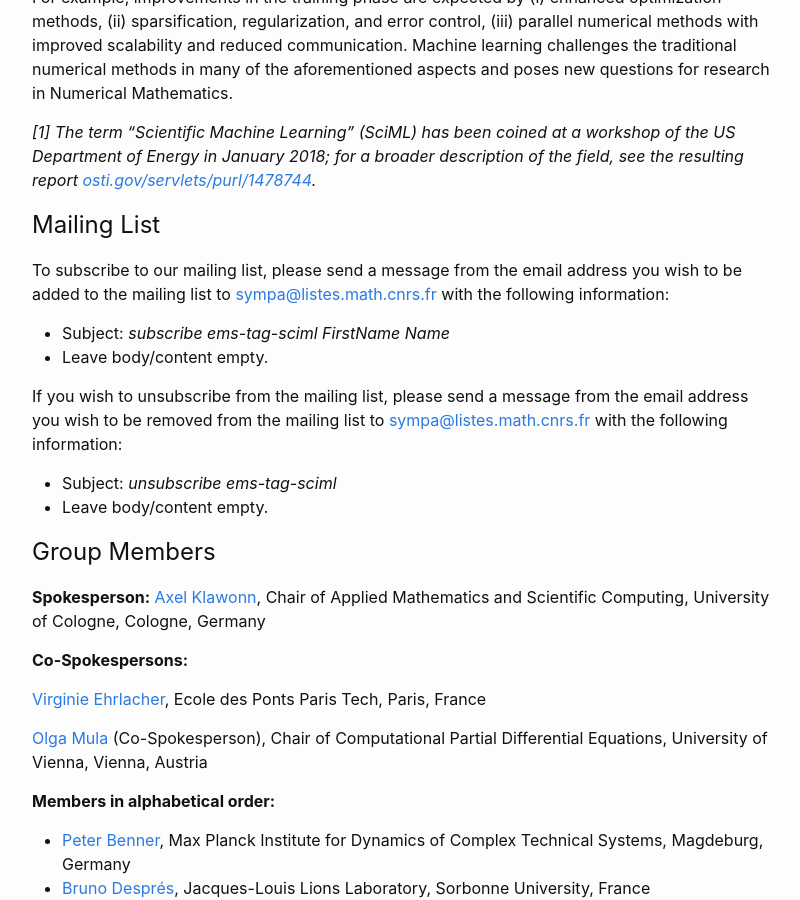
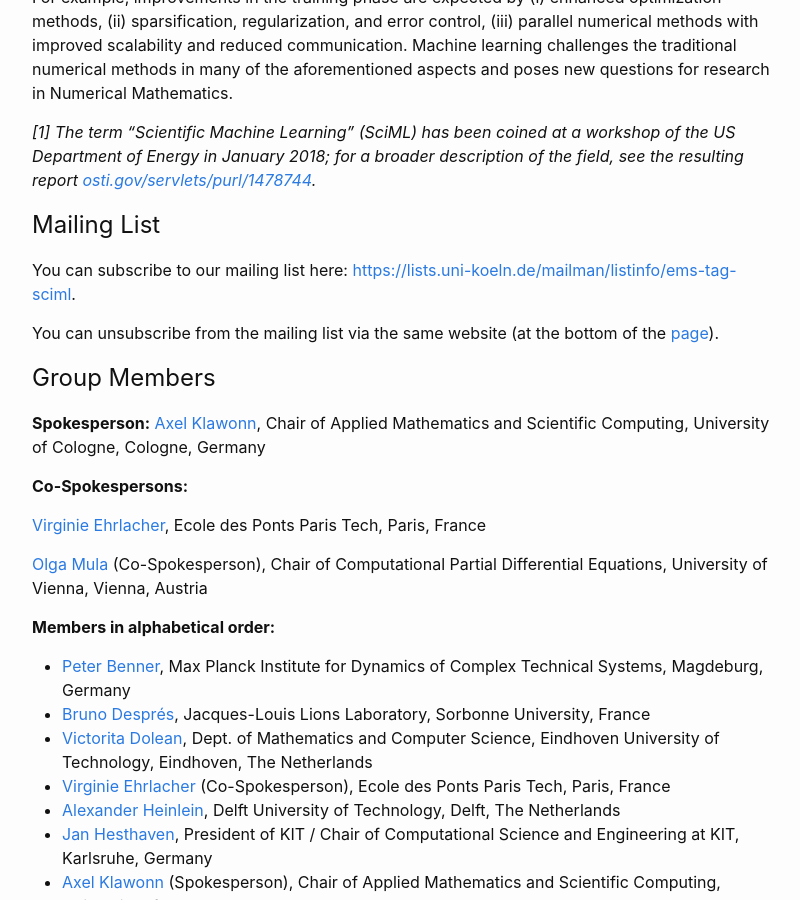
Before and after one commit to EMS-TAG-SciML/ems-tag-sciml.github.io, a Jekyll site: the page built from index.md, in a window 1280 px wide and 900 px high, scrolled down 1704 px. Shown: the whole window, without its empty margins (238-1038 px from the left). Built offline with Jekyll 4.4.1, drawn with Linux system fonts in a browser that asks for light colours.

Commit message:
Replace mailing list description

```diff
--- a/index.md
+++ b/index.md
@@ -38,13 +38,9 @@ In the field of numerically efficient machine learning, new or improved numerica
 
 ## Mailing List
 
-To subscribe to our mailing list, please send a message from the email address you wish to be added to the mailing list to [sympa@listes.math.cnrs.fr](mailto:sympa@listes.math.cnrs.fr) with the following information:
-* Subject: <i>subscribe ems-tag-sciml FirstName Name</i>
-* Leave body/content empty.
+You can subscribe to our mailing list here: [https://lists.uni-koeln.de/mailman/listinfo/ems-tag-sciml](https://lists.uni-koeln.de/mailman/listinfo/ems-tag-sciml).
 
-If you wish to unsubscribe from the mailing list, please send a message from the email address you wish to be removed from the mailing list to [sympa@listes.math.cnrs.fr](mailto:sympa@listes.math.cnrs.fr) with the following information:
-* Subject: <i>unsubscribe ems-tag-sciml</i>
-* Leave body/content empty.
+You can unsubscribe from the mailing list via the same website (at the bottom of the [page](https://lists.uni-koeln.de/mailman/listinfo/ems-tag-sciml)).
 
 ## Group Members
 
```
